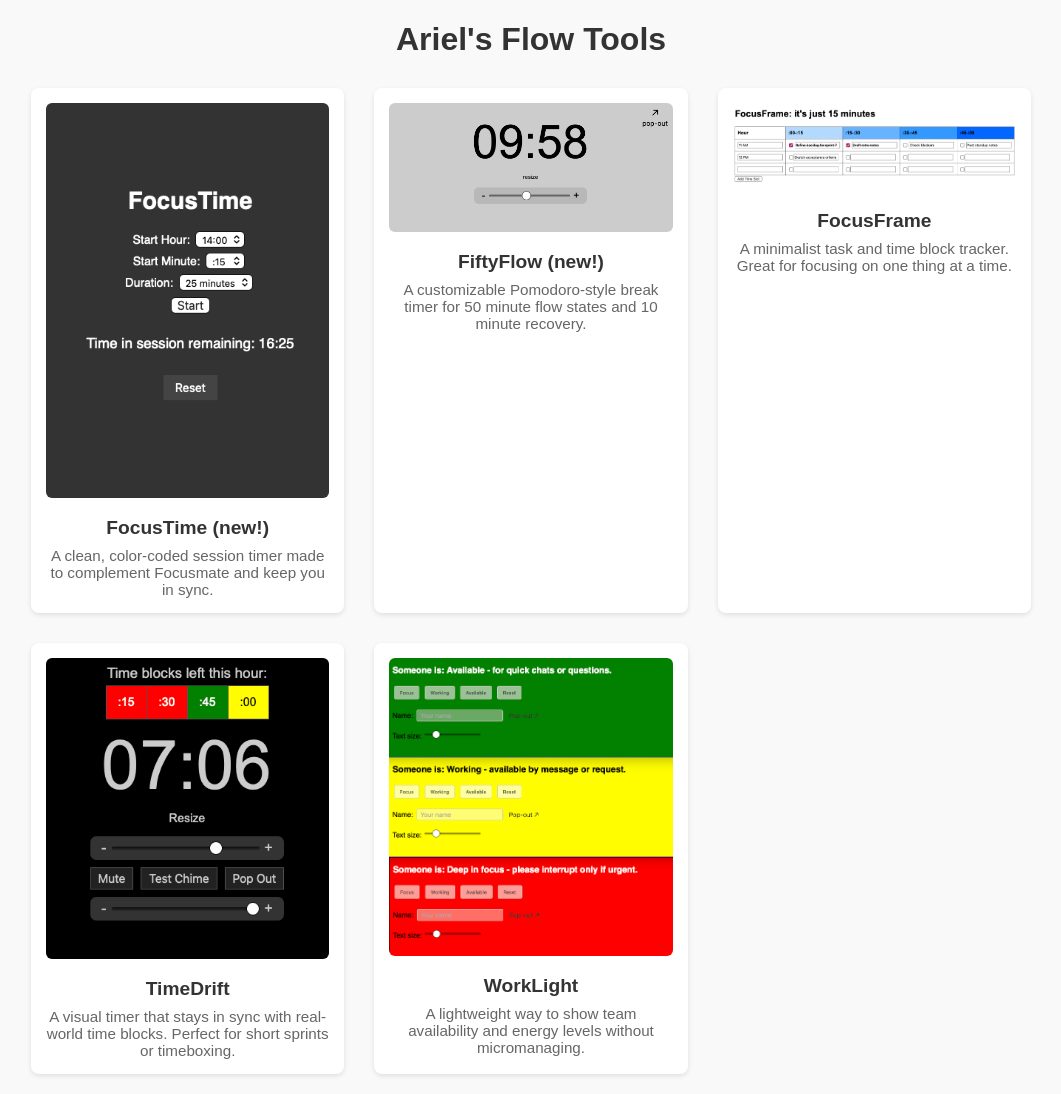
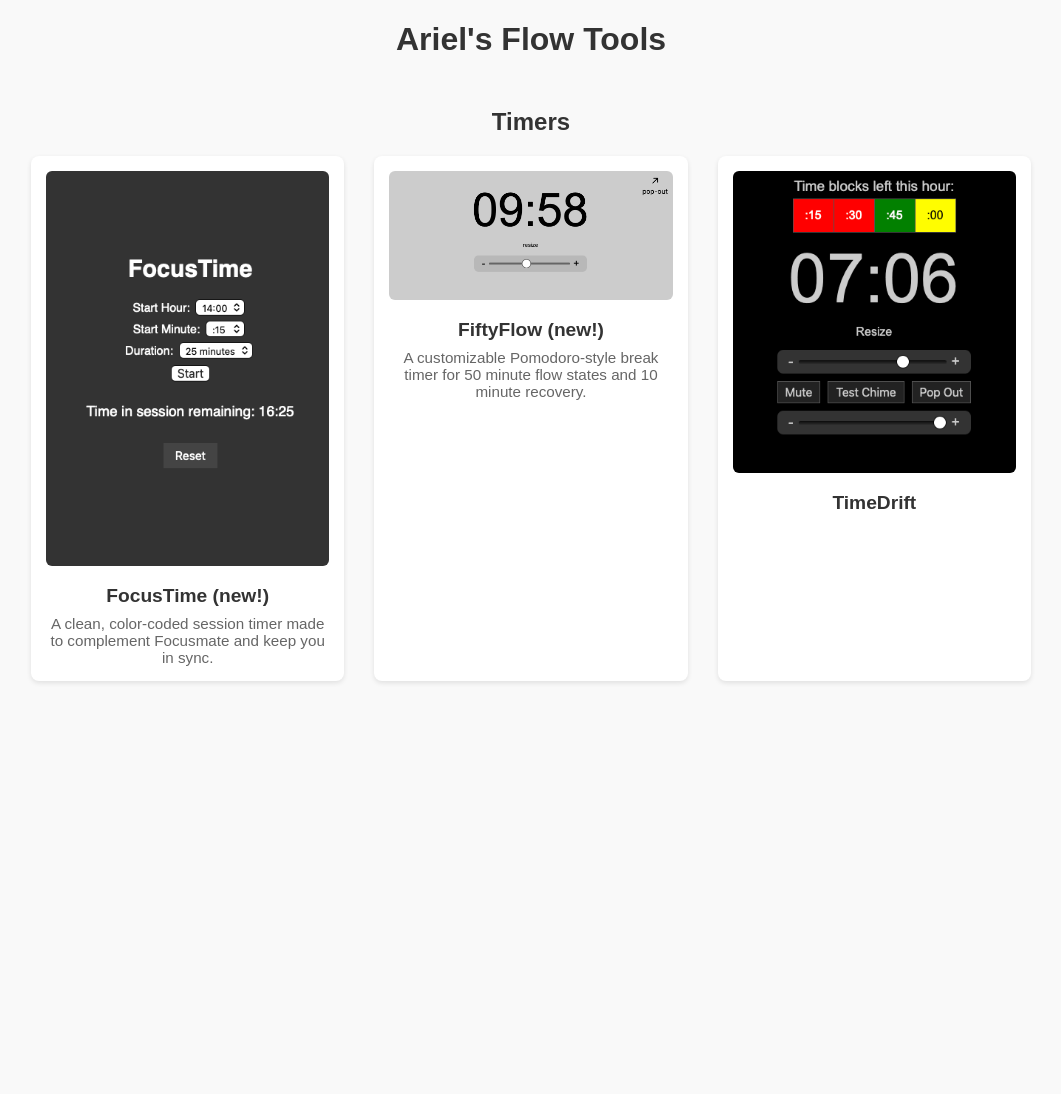
Before and after one commit to hellomynameisariel/flowtools, a plain HTML site: page index.html in a window 1280 px wide. Shown: the whole page, without its empty margins (109-1170 px from the left). After the commit the page ends 800 px from the top, so only its background shows below. Drawn offline with Linux system fonts and the light colour scheme.

Commit message:
Update index.html

```diff
--- a/index.html
+++ b/index.html
@@ -1,8 +1,8 @@
 <!DOCTYPE html>
 <html lang="en">
 <head>
-    <meta charset="UTF-8">
-    <meta name="viewport" content="width=device-width, initial-scale=1.0">
+  <meta charset="UTF-8" />
+  <meta name="viewport" content="width=device-width, initial-scale=1.0" />
   <title>Ariel's Flow Tools</title>
   <style>
     body {
@@ -13,20 +13,24 @@
       text-align: center;
     }
     h1 {
-            margin-bottom: 30px;
+      margin-bottom: 10px;
+    }
+    h2 {
+      margin-top: 50px;
+      margin-bottom: 20px;
     }
     .tool-grid {
       display: grid;
       grid-template-columns: repeat(auto-fit, minmax(250px, 1fr));
       gap: 30px;
       max-width: 1000px;
-            margin: 0 auto;
+      margin: 0 auto 50px auto;
     }
     .tool {
       background: white;
       padding: 15px;
       border-radius: 8px;
-            box-shadow: 0 2px 5px rgba(0,0,0,0.1);
+      box-shadow: 0 2px 5px rgba(0, 0, 0, 0.1);
     }
     .tool img {
       width: 100%;
@@ -50,6 +54,7 @@
 
   <h1>Ariel's Flow Tools</h1>
 
+  <h2>Timers</h2>
   <div class="tool-grid">
     <div class="tool">
       <a href="https://hellomynameisariel.github.io/focustime/">
@@ -68,29 +73,8 @@
     </div>
 
     <div class="tool">
-            <a href="https://hellomynameisariel.github.io/focusframe/focusframe.html">
-                <img src="focusframe.png" alt="FocusFrame">
-            </a>
-            <div class="tool-name">FocusFrame</div>
-            <div class="tool-description">A minimalist task and time block tracker. Great for focusing on one thing at a time.</div>
-        </div>
-
-        <div class="tool">
       <a href="https://hellomynameisariel.github.io/timedrift/">
         <img src="timedrift.png" alt="Timedrift">
       </a>
       <div class="tool-name">TimeDrift</div>
-            <div class="tool-description">A visual timer that stays in sync with real-world time blocks. Perfect for short sprints or timeboxing.</div>
-        </div>
-
-        <div class="tool">
-            <a href="https://hellomynameisariel.github.io/worklight/">
-                <img src="worklight.png" alt="Worklight">
-            </a>
-            <div class="tool-name">WorkLight</div>
-            <div class="tool-description">A lightweight way to show team availability and energy levels without micromanaging.</div>
-        </div>
-    </div>
-
-</body>
-</html>
+      <div class="tool-description
```
Lines whose indentation alone changed are shown as unchanged.
